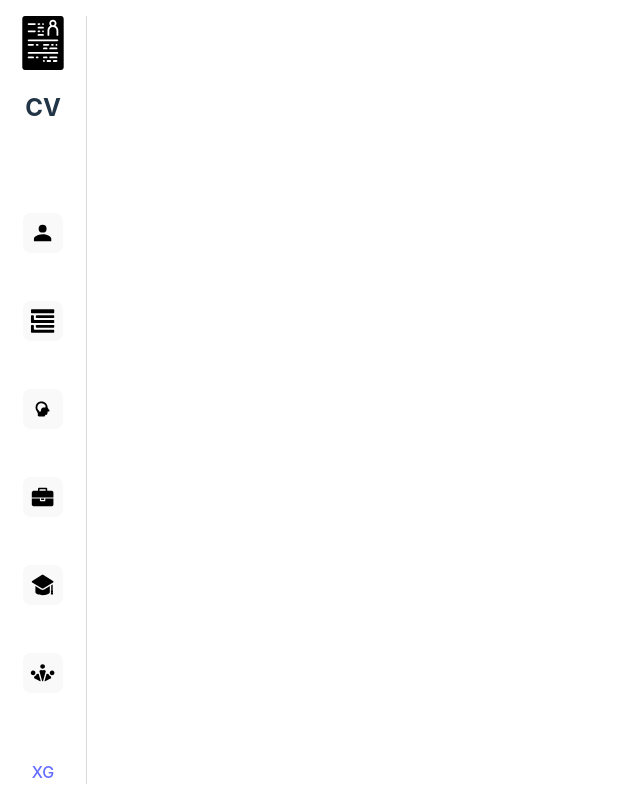
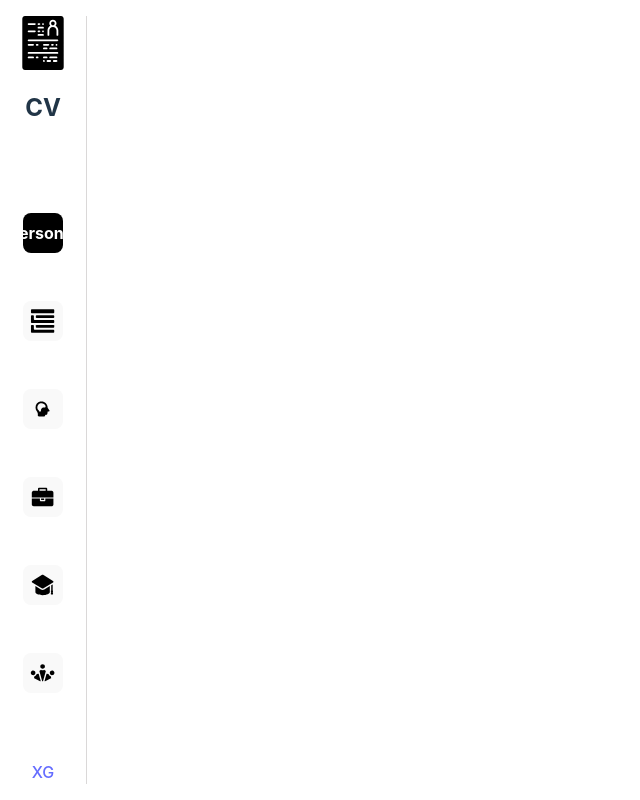
Before and after one commit to SaurabhGurjar/resume, a React (Vite) app: page / in a window 1280 px wide. Shown: the whole page, without its empty margins (0-640 px from the left). Built offline with nearby package versions, Linux system fonts and the light colour scheme.

Commit message:
feat: Implement show button name on focus.

```diff
--- a/src/components/Nav.jsx
+++ b/src/components/Nav.jsx
@@ -10,9 +10,19 @@ import Logo from "./shared/SVGs/Logo";
 import SkillIcon from "./shared/SVGs/Skills";
 
 import "../styles/nav.css";
+import Tag from "./shared/Tag";
+
+const buttonsName = {
+  0: "Personal",
+  1: "Summary",
+  2: "Skills",
+  3: "Work Experience",
+  4: "Education",
+  5: "Hobby",
+};
 
 export default function Nav() {
-  const [buttonId, setButtonId] = useState(0);
+  const [buttonId, setButtonId] = useState("0");
   const handleClick = (id) => {
     setButtonId(id);
   };
@@ -28,43 +38,43 @@ export default function Nav() {
           id="0"
           cls={`${"nav-button"} ${buttonId === "0" ? "selected" : ""}`}
           icon={<PersonIcon color={buttonId === "0" ? "#fff" : "#000"} />}
+          tag={buttonId === "0" && <Tag text={buttonsName[0]} />}
           onClick={handleClick}
-          isSelected={buttonId === "0"}
         />
         <Button
           id="1"
           cls={`${"nav-button"} ${buttonId === "1" ? "selected" : ""}`}
           icon={<SummaryIcon color={buttonId === "1" ? "#fff" : "#000"} />}
+          tag={buttonId === "1" && <Tag text={buttonsName[1]} />}
           onClick={handleClick}
-          isSelected={buttonId === "1"}
         />
         <Button
           id="2"
           cls={`${"nav-button"} ${buttonId === "2" ? "selected" : ""}`}
           icon={<SkillIcon color={buttonId === "2" ? "#fff" : "#000"} />}
+          tag={buttonId === "2" && <Tag text={buttonsName[2]} />}
           onClick={handleClick}
-          isSelected={buttonId === "2"}
         />
         <Button
           id="3"
           cls={`${"nav-button"} ${buttonId === "3" ? "selected" : ""}`}
           icon={<WorkIcon color={buttonId === "3" ? "#fff" : "#000"} />}
+          tag={buttonId === "3" && <Tag text={buttonsName[3]} />}
           onClick={handleClick}
-          isSelected={buttonId === "3"}
         />
         <Button
           id="4"
           cls={`${"nav-button"} ${buttonId === "4" ? "selected" : ""}`}
           icon={<EducationIcon color={buttonId === "4" ? "#fff" : "#000"} />}
+          tag={buttonId === "4" && <Tag text={buttonsName[4]} />}
           onClick={handleClick}
-          isSelected={buttonId === "4"}
         />
         <Button
           id="5"
           cls={`${"nav-button"} ${buttonId === "5" ? "selected" : ""}`}
           icon={<HobbyIcon color={buttonId === "5" ? "#fff" : "#000"} />}
+          tag={buttonId === "5" && <Tag text={buttonsName[5]} />}
           onClick={handleClick}
-          isSelected={buttonId === "5"}
         />
       </div>
       <div className="social-link-container">
```
